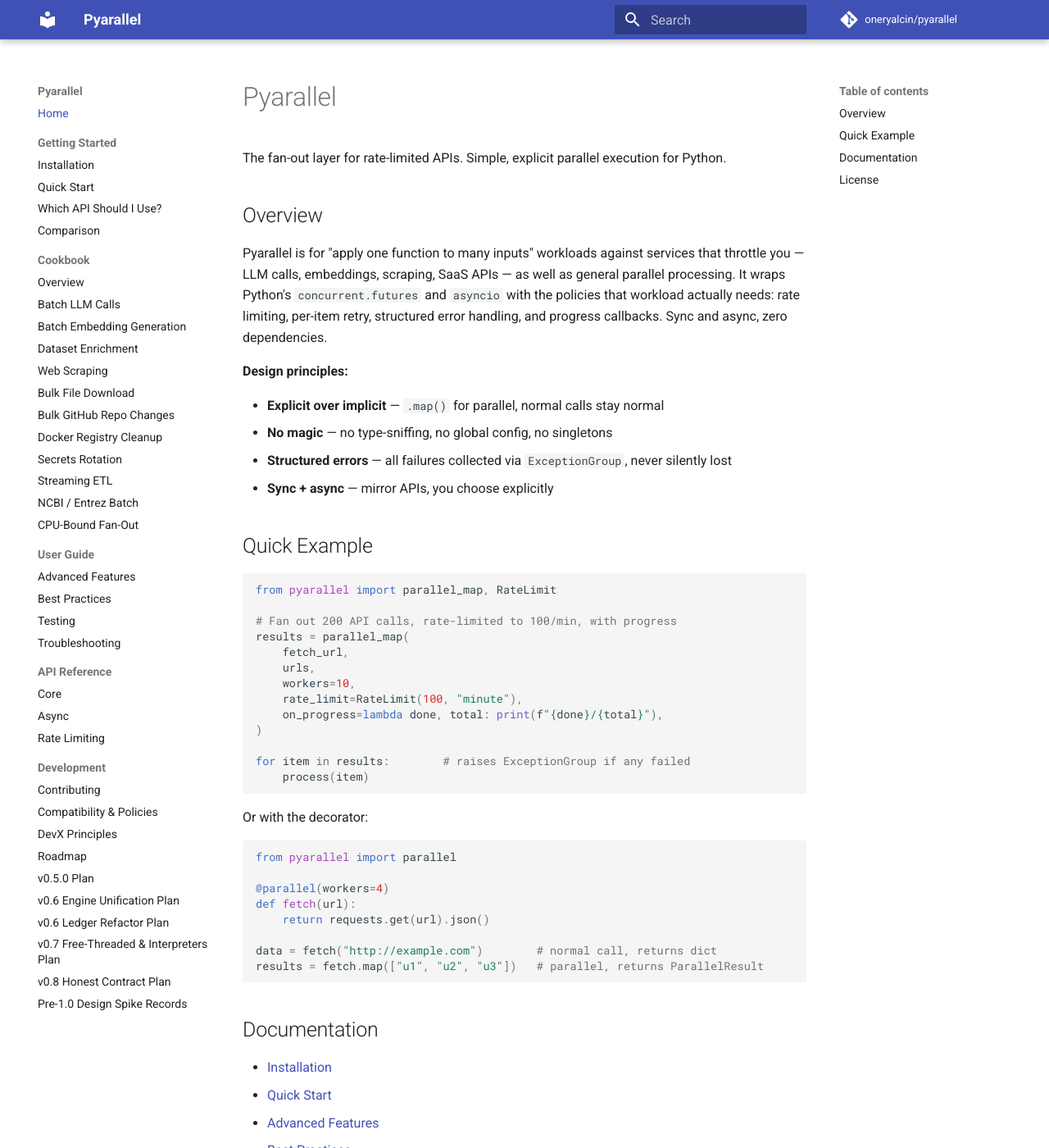
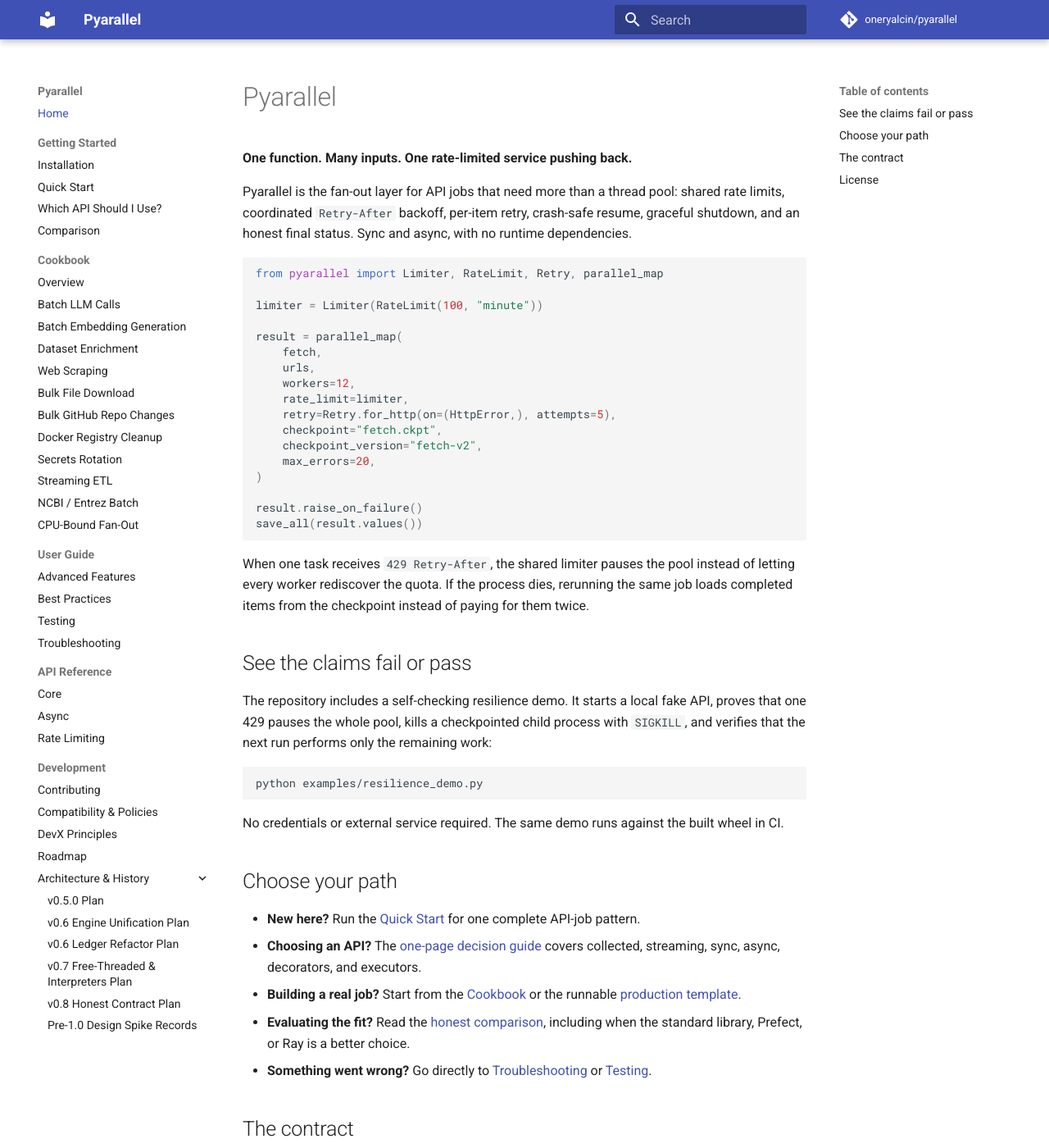
Before and after one commit to oneryalcin/pyarallel, an MkDocs documentation site: the page built from docs/index.md, in a window 1280 px wide and 1400 px high. Shown: the whole window at 82% size. Built offline with MkDocs 1.6.1 and Material for MkDocs 9.7.7, drawn with Linux system fonts in a browser that asks for light colours; comment, search, counter and statistics services are not loaded; some of the changed text lies outside the part shown.

Commit message:
docs: sharpen onboarding and production guidance

````diff
--- a/docs/getting-started/quickstart.md
+++ b/docs/getting-started/quickstart.md
@@ -1,4 +1,8 @@
 # Quick Start
+
+This page builds one safe API job, then shows the few choices you are most
+likely to change. For the complete surface, use
+[Which API Should I Use?](choosing-an-api.md).
 
 ## The Function: `parallel_map`
 
@@ -9,7 +13,9 @@
 
 def fetch_url(url):
     import requests
-    return requests.get(url).json()
+    response = requests.get(url, timeout=30)
+    response.raise_for_status()
+    return response.json()
 
 urls = ["https://api.example.com/1", "https://api.example.com/2"]
 results = parallel_map(fetch_url, urls, workers=4)
@@ -36,7 +42,9 @@
 
 @parallel(workers=4)
 def fetch(url):
-    return requests.get(url).json()
+    response = requests.get(url, timeout=30)
+    response.raise_for_status()
+    return response.json()
 
 # Normal call — returns dict
 data = fetch("http://example.com")
@@ -53,60 +61,11 @@
 [API reference](../api-reference/core.md#parallel) for both. Plain
 `parallel_map(scraper.fetch, urls)` with a bound method also just works.
 
-## CPU-Bound Work
+## Add the production policies
 
-Use `executor="process"` for CPU-intensive tasks:
-
-```python
-def crunch(data):
-    return heavy_computation(data)
-
-results = parallel_map(crunch, datasets, workers=4, executor="process")
-```
-
-!!! note
-    Functions must be picklable for process execution — use module-level functions, not lambdas.
-
-On Python 3.14+, `executor="interpreter"` runs pure-Python CPU-bound
-work in sub-interpreters — process rules, one OS process, cheap workers.
-numpy/pandas fail there (`ImportError` — their C code doesn't support
-subinterpreters yet); keep `executor="process"` for those. See
-[Best Practices](../user-guide/best-practices.md#interpreters-executorinterpreter-python-314).
-
-## Rate Limiting
-
-Control execution rate for API calls:
-
-```python
-from pyarallel import RateLimit
-
-# 100 operations per minute
-results = parallel_map(call_api, ids, workers=4,
-                       rate_limit=RateLimit(100, "minute"))
-
-# Shorthand: 10 per second
-results = parallel_map(call_api, ids, workers=4, rate_limit=10)
-```
-
-## Retry
-
-Built-in per-item retry with exponential backoff — no tenacity needed:
-
-```python
-from pyarallel import Retry
-
-# Retry flaky network calls up to 3 times with exponential backoff
-results = parallel_map(fetch, urls, workers=10, retry=Retry(attempts=3, backoff=1.0))
-
-# Only retry network errors, fail immediately on bad input
-results = parallel_map(fetch, urls, workers=10,
-                       retry=Retry(on=(ConnectionError, TimeoutError)))
-```
-
-## Shared Quota and 429s
-
-When several calls spend one API key's budget, share a `Limiter` — and let
-`Retry-After` drive the backoff:
+When several calls spend one API key's budget, share a `Limiter`.
+`Retry.for_http()` understands both forms of `Retry-After`; a throttled
+response pauses that shared limiter, so the whole pool slows down together:
 
 ```python
 from pyarallel import Limiter, RateLimit, Retry
@@ -115,38 +74,20 @@
 
 result = parallel_map(
     call_api, ids,
-    rate_limit=limiter,   # same instance across calls = one budget
-    retry=Retry(attempts=4, wait_from=lambda e: getattr(e, "retry_after", None)),
+    workers=10,
+    rate_limit=limiter,
+    retry=Retry.for_http(on=(HttpError,), attempts=4),
+    checkpoint="api-job.ckpt",
+    checkpoint_version="request-shape-v1",
+    max_errors=20,
 )
 ```
 
-See [Advanced Features](../user-guide/advanced-features.md#shared-rate-limits-and-burst).
-
-## Resumable Runs
-
-Long job? One argument makes it crash-safe:
-
-```python
-result = parallel_map(embed, chunks, checkpoint="run.ckpt")
-# rerun the same line after a crash — completed items load from disk
-```
-
-See [Checkpoint / Resume](../user-guide/advanced-features.md#checkpoint-resume).
-
-## The Admission Window
-
-Memory is bounded by default: at most `2 × workers` items are submitted
-but unresolved at any moment, and input — generators included — is
-consumed lazily, one window ahead. `window_size` overrides the window
-when you want more lookahead:
-
-```python
-# Up to 500 items in flight instead of the default 2 x workers
-results = parallel_map(process, huge_list, workers=8, window_size=500)
-```
-
-There are no chunks and no barriers — a slow item never stalls the
-items behind it.
+Rerun the same call after a crash: completed items load from the checkpoint.
+Bump `checkpoint_version` when the request, model, prompt, or output contract
+changes. See [Shared Rate Limits](../user-guide/advanced-features.md#shared-rate-limits-and-burst)
+and [Checkpoint / Resume](../user-guide/advanced-features.md#checkpoint-resume)
+for the precise contracts.
 
 ## Error Handling
 
@@ -171,26 +112,35 @@
     result.raise_on_failure()  # ExceptionGroup
 ```
 
-## Async
+## Async uses the same policies
 
 Mirror API for async functions:
 
 ```python
-from pyarallel import async_parallel_map
+from pyarallel import Retry, async_parallel_map
 
-client = httpx.AsyncClient()  # ONE client — connections pooled across calls
+async with httpx.AsyncClient(timeout=30) as client:
+    async def fetch(url):
+        response = await client.get(url)
+        response.raise_for_status()
+        return response.json()
 
-async def fetch(url):
-    return (await client.get(url)).json()
+    results = await async_parallel_map(
+        fetch,
+        urls,
+        concurrency=10,
+        retry=Retry.for_http(on=(httpx.HTTPStatusError,)),
+    )
+```
 
-results = await async_parallel_map(fetch, urls, concurrency=10)
-await client.aclose()
-```
+Create one client outside the item function so calls reuse its connection
+pool. The context manager closes it even if the run raises.
 
 ## Next Steps
 
 - [Which API Should I Use?](choosing-an-api.md) — one decision tree for the whole surface
-- [Advanced Features](../user-guide/advanced-features.md) — timeouts, progress, methods
-- [Best Practices](../user-guide/best-practices.md) — choosing executors, error patterns
+- [Production API Job](https://github.com/oneryalcin/pyarallel/blob/main/examples/07_production_api_job.py) — runnable end-to-end template
+- [Advanced Features](../user-guide/advanced-features.md) — resume, stop, timeouts, admission, methods
+- [Best Practices](../user-guide/best-practices.md) — executors and operational patterns
 - [Testing](../user-guide/testing.md) — deterministic tests without sleeps or real HTTP
 - [API Reference](../api-reference/core.md) — full parameter docs
--- a/docs/index.md
+++ b/docs/index.md
@@ -1,56 +1,76 @@
 # Pyarallel
 
-The fan-out layer for rate-limited APIs. Simple, explicit parallel execution for Python.
+**One function. Many inputs. One rate-limited service pushing back.**
 
-## Overview
-
-Pyarallel is for "apply one function to many inputs" workloads against services that throttle you — LLM calls, embeddings, scraping, SaaS APIs — as well as general parallel processing. It wraps Python's `concurrent.futures` and `asyncio` with the policies that workload actually needs: rate limiting, per-item retry, structured error handling, and progress callbacks. Sync and async, zero dependencies.
-
-**Design principles:**
-
-- **Explicit over implicit** — `.map()` for parallel, normal calls stay normal
-- **No magic** — no type-sniffing, no global config, no singletons
-- **Structured errors** — all failures collected via `ExceptionGroup`, never silently lost
-- **Sync + async** — mirror APIs, you choose explicitly
-
-## Quick Example
+Pyarallel is the fan-out layer for API jobs that need more than a thread
+pool: shared rate limits, coordinated `Retry-After` backoff, per-item retry,
+crash-safe resume, graceful shutdown, and an honest final status. Sync and
+async, with no runtime dependencies.
 
 ```python
-from pyarallel import parallel_map, RateLimit
+from pyarallel import Limiter, RateLimit, Retry, parallel_map
 
-# Fan out 200 API calls, rate-limited to 100/min, with progress
-results = parallel_map(
-    fetch_url,
+limiter = Limiter(RateLimit(100, "minute"))
+
+result = parallel_map(
+    fetch,
     urls,
-    workers=10,
-    rate_limit=RateLimit(100, "minute"),
-    on_progress=lambda done, total: print(f"{done}/{total}"),
+    workers=12,
+    rate_limit=limiter,
+    retry=Retry.for_http(on=(HttpError,), attempts=5),
+    checkpoint="fetch.ckpt",
+    checkpoint_version="fetch-v2",
+    max_errors=20,
 )
 
-for item in results:        # raises ExceptionGroup if any failed
-    process(item)
+result.raise_on_failure()
+save_all(result.values())
 ```
 
-Or with the decorator:
+When one task receives `429 Retry-After`, the shared limiter pauses the
+pool instead of letting every worker rediscover the quota. If the process
+dies, rerunning the same job loads completed items from the checkpoint
+instead of paying for them twice.
 
-```python
-from pyarallel import parallel
+## See the claims fail or pass
 
-@parallel(workers=4)
-def fetch(url):
-    return requests.get(url).json()
+The repository includes a self-checking resilience demo. It starts a local
+fake API, proves that one 429 pauses the whole pool, kills a checkpointed
+child process with `SIGKILL`, and verifies that the next run performs only
+the remaining work:
 
-data = fetch("http://example.com")        # normal call, returns dict
-results = fetch.map(["u1", "u2", "u3"])   # parallel, returns ParallelResult
+```bash
+python examples/resilience_demo.py
 ```
 
-## Documentation
+No credentials or external service required. The same demo runs against the
+built wheel in CI.
 
-- [Installation](getting-started/installation.md)
-- [Quick Start](getting-started/quickstart.md)
-- [Advanced Features](user-guide/advanced-features.md)
-- [Best Practices](user-guide/best-practices.md)
-- [API Reference](api-reference/core.md)
+## Choose your path
+
+- **New here?** Run the [Quick Start](getting-started/quickstart.md) for one
+  complete API-job pattern.
+- **Choosing an API?** The [one-page decision guide](getting-started/choosing-an-api.md)
+  covers collected, streaming, sync, async, decorators, and executors.
+- **Building a real job?** Start from the [Cookbook](cookbook/index.md) or the
+  runnable [production template](https://github.com/oneryalcin/pyarallel/blob/main/examples/07_production_api_job.py).
+- **Evaluating the fit?** Read the [honest comparison](getting-started/comparison.md),
+  including when the standard library, Prefect, or Ray is a better choice.
+- **Something went wrong?** Go directly to [Troubleshooting](user-guide/troubleshooting.md)
+  or [Testing](user-guide/testing.md).
+
+## The contract
+
+- **Explicit:** ordinary calls remain ordinary; `.map()` opts into fan-out.
+- **Coordinated:** retry and rate limiting share one view of server pressure.
+- **Bounded:** iterables are consumed lazily through an admission window.
+- **Resumable:** completed items are committed before progress is reported.
+- **Honest:** `RunStatus` distinguishes completion, timeout, abort, and
+  cancellation; a truncated run is never `.ok`.
+
+Pyarallel deliberately is not a task queue, DAG engine, or distributed
+system. It is for one common shape: apply one function to many inputs while
+an external service controls the pace.
 
 ## License
 
--- a/mkdocs.yml
+++ b/mkdocs.yml
@@ -52,12 +52,13 @@
     - Compatibility & Policies: development/policies.md
     - DevX Principles: development/devx-principles.md
     - Roadmap: development/roadmap.md
-    - v0.5.0 Plan: development/plans/v0.5.0.md
-    - v0.6 Engine Unification Plan: development/plans/v0.6-engine-unification.md
-    - v0.6 Ledger Refactor Plan: development/plans/v0.6-ledger-refactor.md
-    - v0.7 Free-Threaded & Interpreters Plan: development/plans/v0.7-free-threaded-and-interpreters.md
-    - v0.8 Honest Contract Plan: development/plans/v0.8-honest-contract.md
-    - Pre-1.0 Design Spike Records: development/plans/design-spikes-pre-1.0.md
+    - Architecture & History:
+      - v0.5.0 Plan: development/plans/v0.5.0.md
+      - v0.6 Engine Unification Plan: development/plans/v0.6-engine-unification.md
+      - v0.6 Ledger Refactor Plan: development/plans/v0.6-ledger-refactor.md
+      - v0.7 Free-Threaded & Interpreters Plan: development/plans/v0.7-free-threaded-and-interpreters.md
+      - v0.8 Honest Contract Plan: development/plans/v0.8-honest-contract.md
+      - Pre-1.0 Design Spike Records: development/plans/design-spikes-pre-1.0.md
 
 plugins:
   - search
@@ -77,7 +78,9 @@
         Getting Started:
           - index.md: Overview and the fan-out niche
           - getting-started/quickstart.md: Quick start
+          - getting-started/choosing-an-api.md: Choose collected, streaming, sync, or async
           - getting-started/comparison.md: When to use pyarallel vs alternatives
+          - user-guide/troubleshooting.md: Diagnose common failures
         Cookbook:
           - cookbook/*.md
         Reference:
````
Also changed, not shown: docs/cookbook/index.md (+2 -2 lines).
